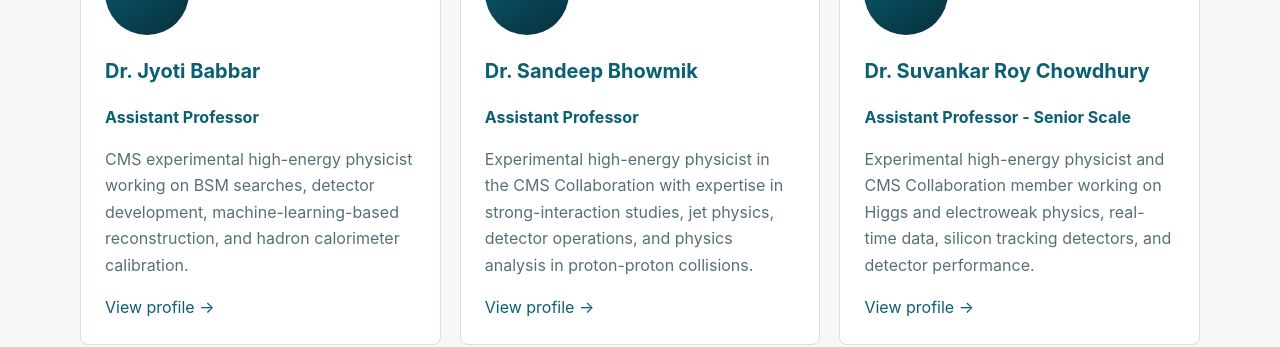
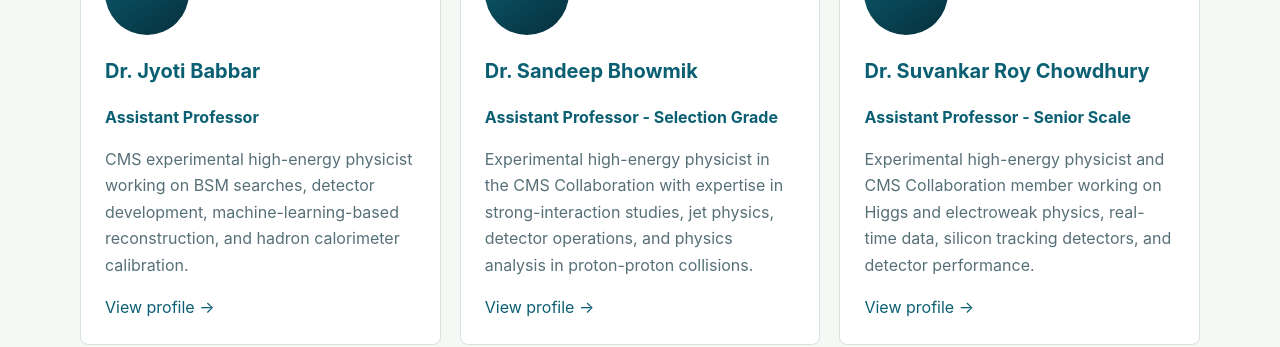
Before and after one commit to upes-cms/upes-cms.github.io, a Jekyll site: the page built from _pages/team.md, in a window 1280 px wide and 900 px high, scrolled down 583 px. Shown: the part 153-500 px from the top of the window. Built offline with Jekyll 4.4.1, drawn with Linux system fonts in a browser that asks for light colours.

Commit message:
fix title for sandeep

```diff
--- a/_data/faculty/sandeep-bhowmik.yml
+++ b/_data/faculty/sandeep-bhowmik.yml
@@ -1,7 +1,7 @@
 name: Dr. Sandeep Bhowmik
 slug: sandeep-bhowmik
 initials: SB
-role: Assistant Professor
+role: Assistant Professor - Selection Grade
 institution: School of Advanced Engineering, UPES
 email: sandeep.bhowmik@cern.ch
 orcid: https://orcid.org/0000-0003-1260-973X
```
